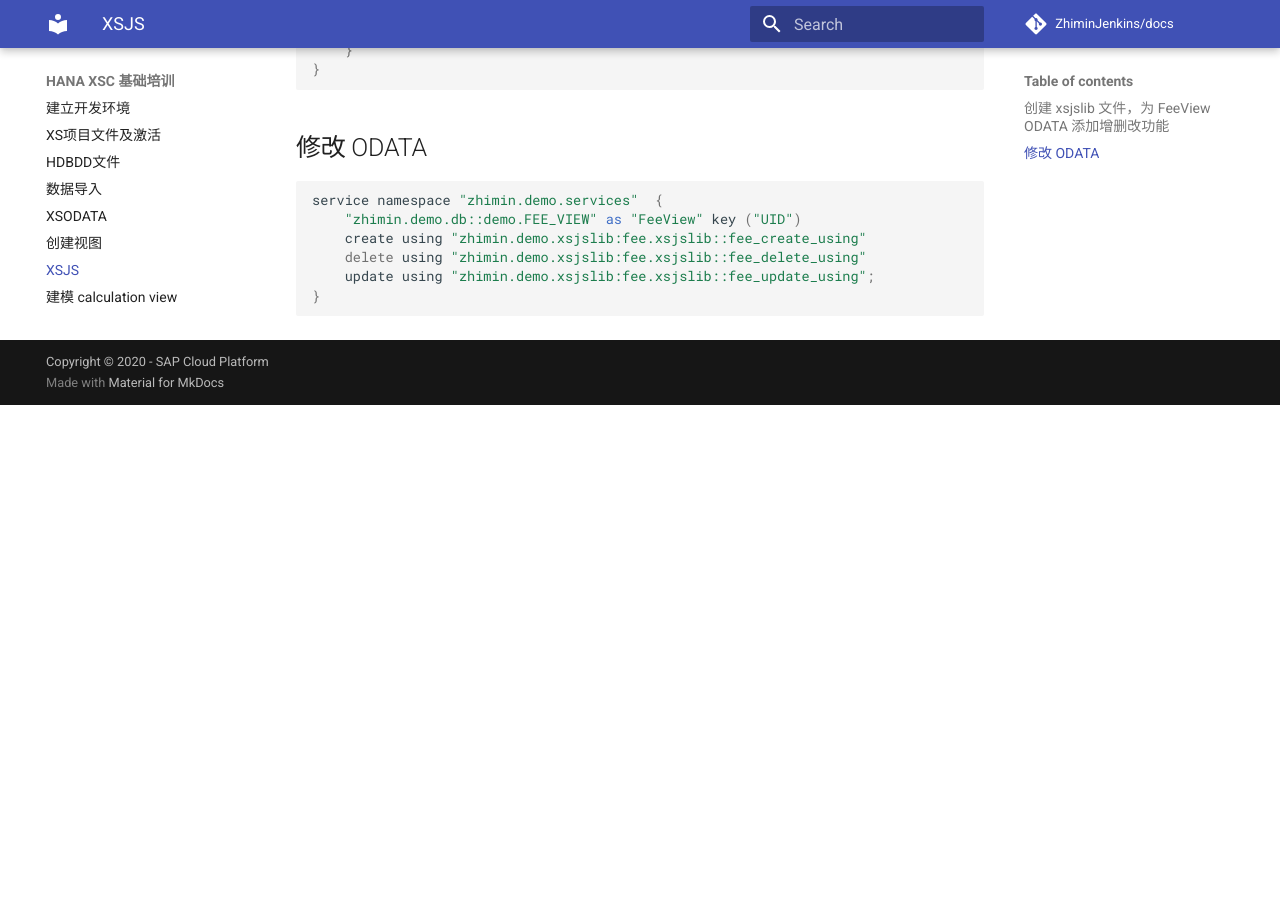
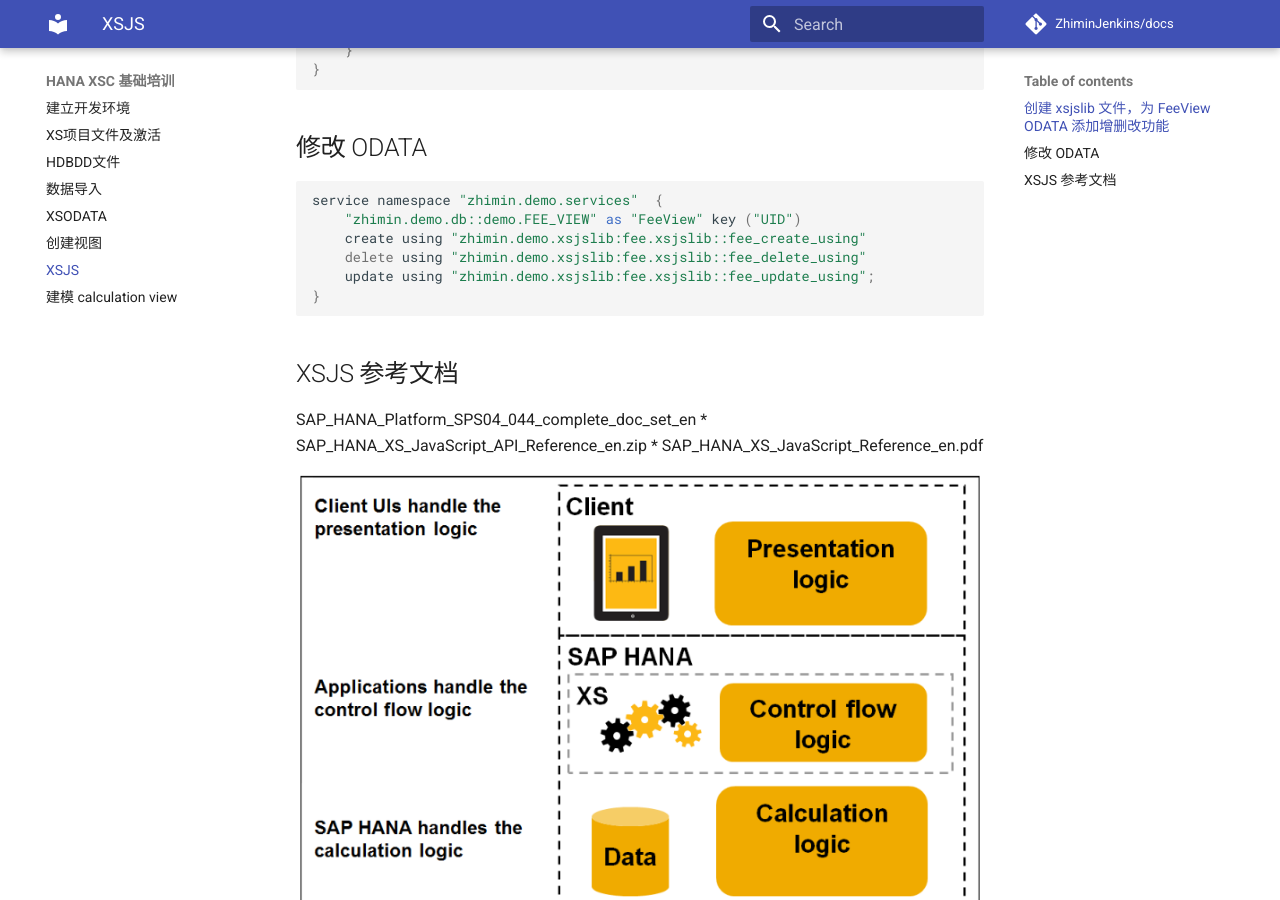
Before and after one commit to shaozhm/alpmars-training, an MkDocs documentation site: the page built from docs/xsjs.md, in a window 1280 px wide and 900 px high, scrolled down 2430 px. Built offline with MkDocs 1.6.1 and Material for MkDocs 9.7.7, drawn with Linux system fonts in a browser that asks for light colours; old or Windows-style settings are respelled for this version of MkDocs; before the commit the page ends 2835 px from its top, so only the background shows below that.

Commit message:
zhimin update

````diff
--- a/docs/xsjs.md
+++ b/docs/xsjs.md
@@ -134,3 +134,10 @@
     update using "zhimin.demo.xsjslib:fee.xsjslib::fee_update_using";
 }
 ```
+
+## XSJS 参考文档
+SAP_HANA_Platform_SPS04_044_complete_doc_set_en
+* SAP_HANA_XS_JavaScript_API_Reference_en.zip
+* SAP_HANA_XS_JavaScript_Reference_en.pdf
+
+![xsjs architecture](./images/xsjs_architecture.png)
````
Also changed, not shown: docs/images/xsjs_architecture.png (added).
